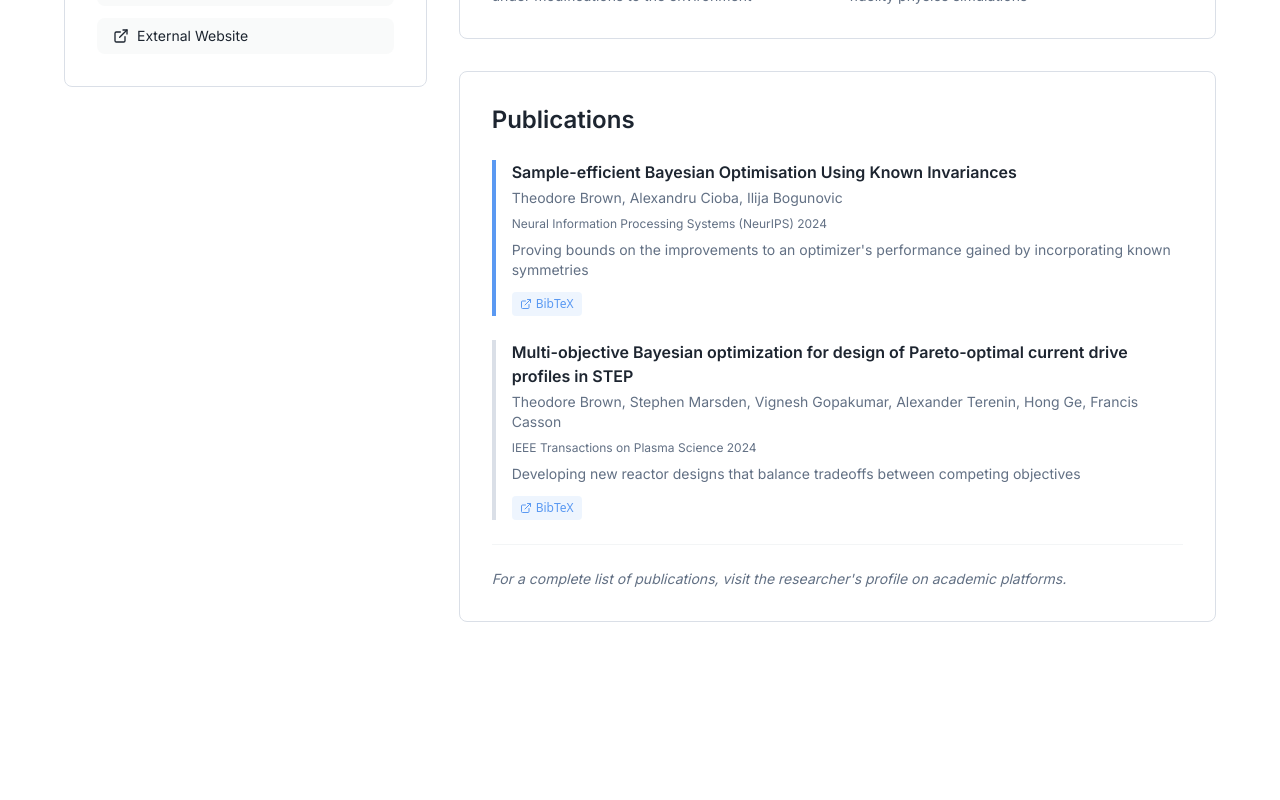
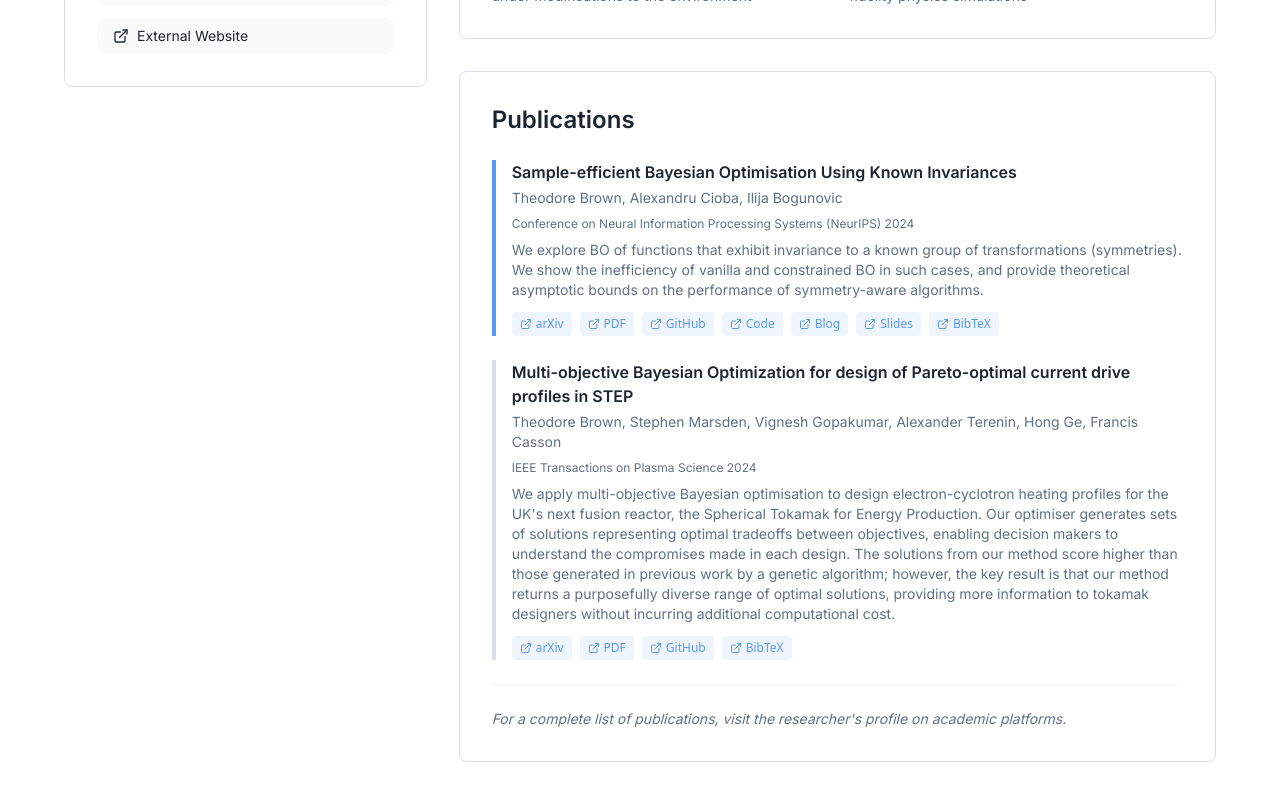
Before and after one commit to ilijabogunovic/rhine-ai, a React (Vite) app: page /team/theo-brown in a window 1280 px wide. Shown: the part 811-1611 px from the top of the page. Before the commit the page ends 1481 px from the top, so only its background shows below. Built offline with nearby package versions, Linux system fonts and the light colour scheme.

Commit message:
Update publications in TheoBrown.tsx

```diff
--- a/src/pages/profiles/TheoBrown.tsx
+++ b/src/pages/profiles/TheoBrown.tsx
@@ -1,4 +1,5 @@
 import ProfilePage from "@/components/ProfilePage";
+import { getAuthorPublications } from "@/utils/publicationUtils";
 
 const TheoBrown = () => {
     const profileData = {
@@ -28,22 +29,21 @@ const TheoBrown = () => {
                 description: "Computational methods for large-scale, multi-fidelity physics simulations"
             }
         ],
-    publications: [
+        publications: getAuthorPublications("Theodore Brown").concat([
             {
-        title: "Sample-efficient Bayesian Optimisation Using Known Invariances",
-        authors: "Theodore Brown, Alexandru Cioba, Ilija Bogunovic",
-        venue: "Neural Information Processing Systems (NeurIPS)",
-        year: "2024",
-        description: "Proving bounds on the improvements to an optimizer's performance gained by incorporating known symmetries",
-      },
-      {
-        title: "Multi-objective Bayesian optimization for design of Pareto-optimal current drive profiles in STEP",
+                title: "Multi-objective Bayesian Optimization for design of Pareto-optimal current drive profiles in STEP",
                 authors: "Theodore Brown, Stephen Marsden, Vignesh Gopakumar, Alexander Terenin, Hong Ge, Francis Casson",
                 venue: "IEEE Transactions on Plasma Science",
+                type: "Conference Paper",
                 year: "2024",
-        description: "Developing new reactor designs that balance tradeoffs between competing objectives",
+                arxivLink: "https://arxiv.org/abs/2310.02669v3",
+                pdfFile: "https://ieeexplore.ieee.org/stamp/stamp.jsp?tp=&arnumber=10507168",
+                githubLink: "https://github.com/theo-brown/jetto-mobo",
+                description: "We apply multi-objective Bayesian optimisation to design electron-cyclotron heating profiles for the UK's next fusion reactor, the Spherical Tokamak for Energy Production. Our optimiser generates sets of solutions representing optimal tradeoffs between objectives, enabling decision makers to understand the compromises made in each design. The solutions from our method score higher than those generated in previous work by a genetic algorithm; however, the key result is that our method returns a purposefully diverse range of optimal solutions, providing more information to tokamak designers without incurring additional computational cost.",
             }
-    ],
+        ]
+        )
+        ,
         socialLinks: [
             {
                 type: "email" as const,
```
Lines whose indentation alone changed are shown as unchanged.
